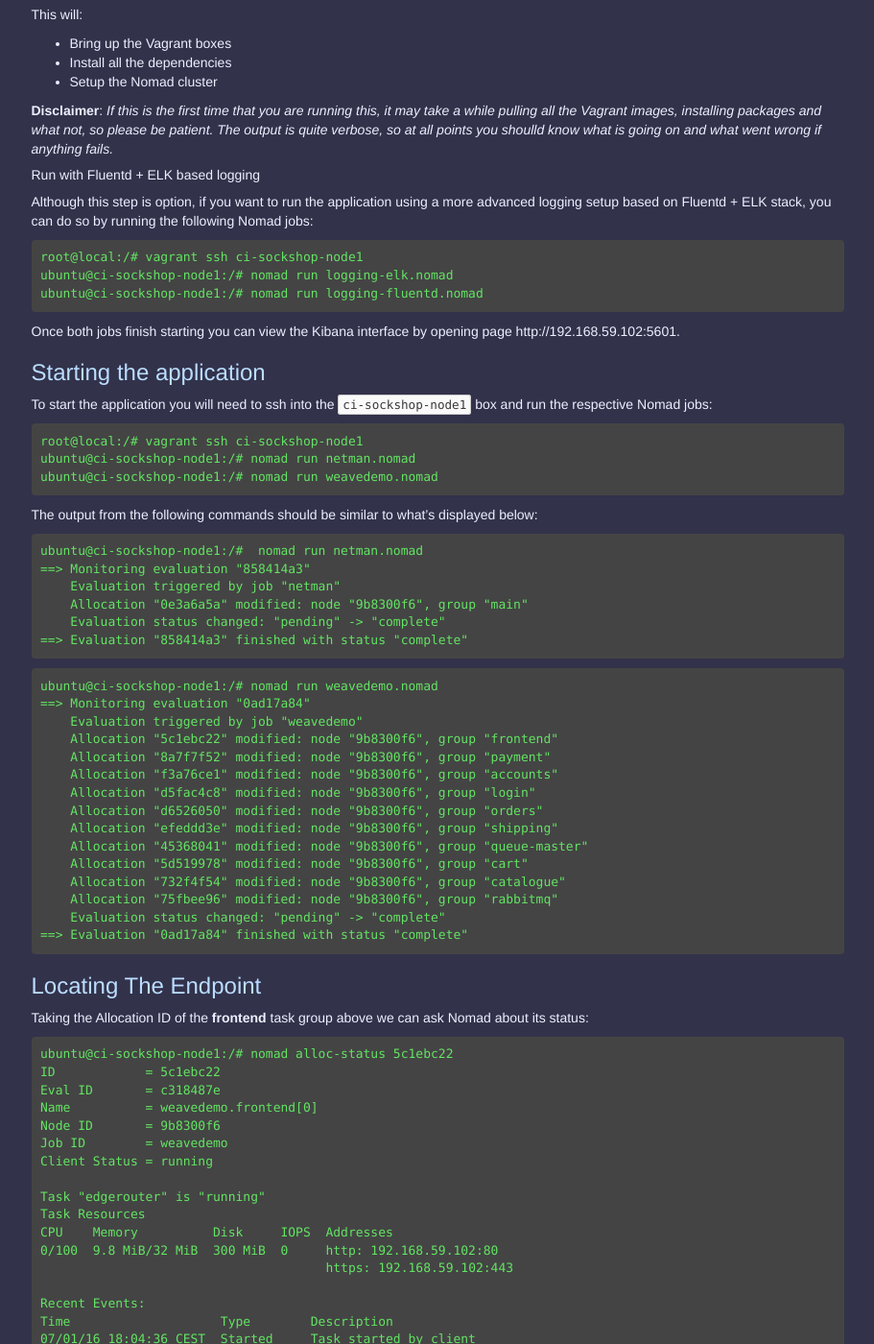
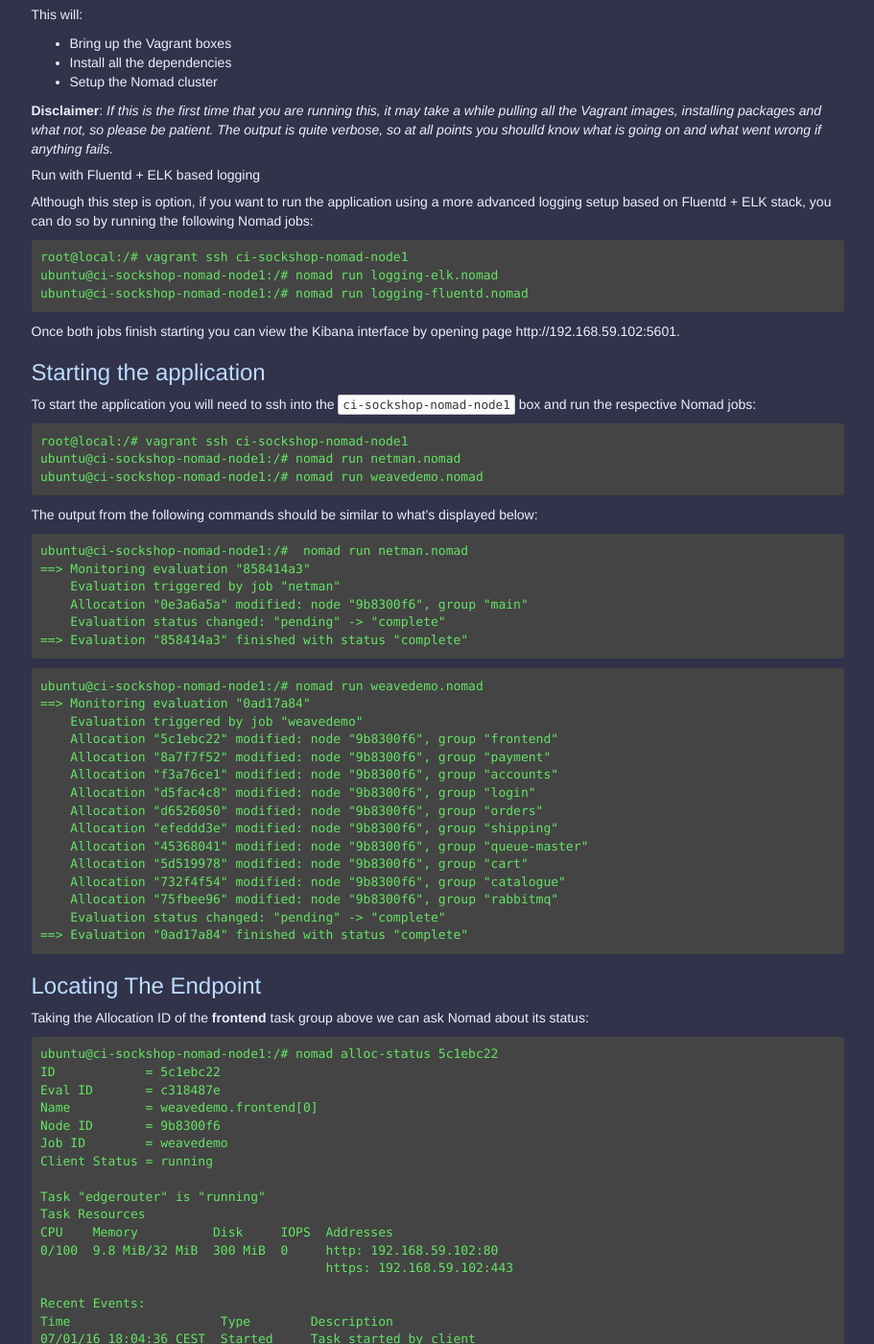
Before and after one commit to microservices-demo/microservices-demo.github.io, a Jekyll site: the page built from deployment/nomad.md, in a window 1280 px wide and 1400 px high, scrolled down 666 px. Shown: the whole window at 96% size, without its empty margins (330-1241 px from the left). Built offline with Jekyll 4.4.1, drawn with Linux system fonts in a browser that asks for light colours; nearby versions of some CDN libraries; some of the changed text lies outside the part shown.

Commit message:
changed the hostnames and include nomad in them. Makes them easier to spot on the aws account

````diff
--- a/deployment/nomad.md
+++ b/deployment/nomad.md
@@ -84,7 +84,7 @@
 
     cd deploy/nomad
     VAGRANT_DEFAULT_PROVIDER=aws vagrant up -\-provider=aws
-    vagrant ssh ci-sockshop-node1 -c "nomad run netman.nomad"
+    vagrant ssh ci-sockshop-nomad-node1 -c "nomad run netman.nomad"
 
 -->
 
@@ -94,26 +94,26 @@
 you can do so by running the following Nomad jobs:
 
 ```
-root@local:/# vagrant ssh ci-sockshop-node1
-ubuntu@ci-sockshop-node1:/# nomad run logging-elk.nomad
-ubuntu@ci-sockshop-node1:/# nomad run logging-fluentd.nomad
+root@local:/# vagrant ssh ci-sockshop-nomad-node1
+ubuntu@ci-sockshop-nomad-node1:/# nomad run logging-elk.nomad
+ubuntu@ci-sockshop-nomad-node1:/# nomad run logging-fluentd.nomad
 ```
 
 Once both jobs finish starting you can view the Kibana interface by opening page http://192.168.59.102:5601.
 
 ### Starting the application
-To start the application you will need to ssh into the `ci-sockshop-node1` box and run the respective Nomad jobs:
+To start the application you will need to ssh into the `ci-sockshop-nomad-node1` box and run the respective Nomad jobs:
 
 ```
-root@local:/# vagrant ssh ci-sockshop-node1
-ubuntu@ci-sockshop-node1:/# nomad run netman.nomad
-ubuntu@ci-sockshop-node1:/# nomad run weavedemo.nomad
+root@local:/# vagrant ssh ci-sockshop-nomad-node1
+ubuntu@ci-sockshop-nomad-node1:/# nomad run netman.nomad
+ubuntu@ci-sockshop-nomad-node1:/# nomad run weavedemo.nomad
 ```
 
 The output from the following commands should be similar to what's displayed below:
 
 ```
-ubuntu@ci-sockshop-node1:/#  nomad run netman.nomad
+ubuntu@ci-sockshop-nomad-node1:/#  nomad run netman.nomad
 ==> Monitoring evaluation "858414a3"
     Evaluation triggered by job "netman"
     Allocation "0e3a6a5a" modified: node "9b8300f6", group "main"
@@ -121,7 +121,7 @@
 ==> Evaluation "858414a3" finished with status "complete"
 ```
 ```
-ubuntu@ci-sockshop-node1:/# nomad run weavedemo.nomad
+ubuntu@ci-sockshop-nomad-node1:/# nomad run weavedemo.nomad
 ==> Monitoring evaluation "0ad17a84"
     Evaluation triggered by job "weavedemo"
     Allocation "5c1ebc22" modified: node "9b8300f6", group "frontend"
@@ -142,7 +142,7 @@
 Taking the Allocation ID of the **frontend** task group above we can ask Nomad about its status:
 
 ```
-ubuntu@ci-sockshop-node1:/# nomad alloc-status 5c1ebc22
+ubuntu@ci-sockshop-nomad-node1:/# nomad alloc-status 5c1ebc22
 ID            = 5c1ebc22
 Eval ID       = c318487e
 Name          = weavedemo.frontend[0]
@@ -190,21 +190,21 @@
     . ~/.bash_profile
 
     cd deploy/nomad
-    vagrant ssh ci-sockshop-node1 -c "nomad run weavedemo.nomad"
-    public_dns=$(aws ec2 describe-instances -\-filter "Name=tag:Name,Values=nomad-node" "Name=instance-state-name,Values=running" | jq -r ".Reservations[].Instances[0].PublicIpAddress" | head -n1)
+    vagrant ssh ci-sockshop-nomad-node1 -c "nomad run weavedemo.nomad"
+    public_dns=$(aws ec2 describe-instances -\-filter "Name=tag:Name,Values=ci-sockshop-nomad-node2" "Name=instance-state-name,Values=running" | jq -r ".Reservations[].Instances[0].PublicIpAddress" | head -n1)
     docker run -\-rm weaveworksdemos/load-test -d 300 -h $public_dns -c 3 -r 10
 
-    vagrant ssh ci-sockshop-node1 -c "eval \$(weave env); nomad run weavedemo.nomad; docker create -\-name healthcheck weaveworksdemos/healthcheck:snapshot -s orders,cart,payment,user,catalogue,shipping,queue-master -d 60 -r 5"
-    vagrant ssh ci-sockshop-node1 -c "docker network connect backoffice healthcheck; \
+    vagrant ssh ci-sockshop-nomad-node1 -c "eval \$(weave env); nomad run weavedemo.nomad; docker create -\-name healthcheck weaveworksdemos/healthcheck:snapshot -s orders,cart,payment,user,catalogue,shipping,queue-master -d 60 -r 5"
+    vagrant ssh ci-sockshop-nomad-node1 -c "docker network connect backoffice healthcheck; \
         docker network connect internal healthcheck; \
         docker network connect external healthcheck; \
         docker network connect secure healthcheck;"
-    vagrant ssh ci-sockshop-node1 -c "docker start -a healthcheck"
+    vagrant ssh ci-sockshop-nomad-node1 -c "docker start -a healthcheck"
     if [ $? -ne 0 ]; then
-        vagrant ssh ci-sockshop-node1 -c "docker rm -f healthcheck"
+        vagrant ssh ci-sockshop-nomad-node1 -c "docker rm -f healthcheck"
         exit 1
     fi
-    vagrant ssh ci-sockshop-node1 -c "docker rm -f healthcheck"
+    vagrant ssh ci-sockshop-nomad-node1 -c "docker rm -f healthcheck"
 -->
 
 ### Cleaning Up
````
